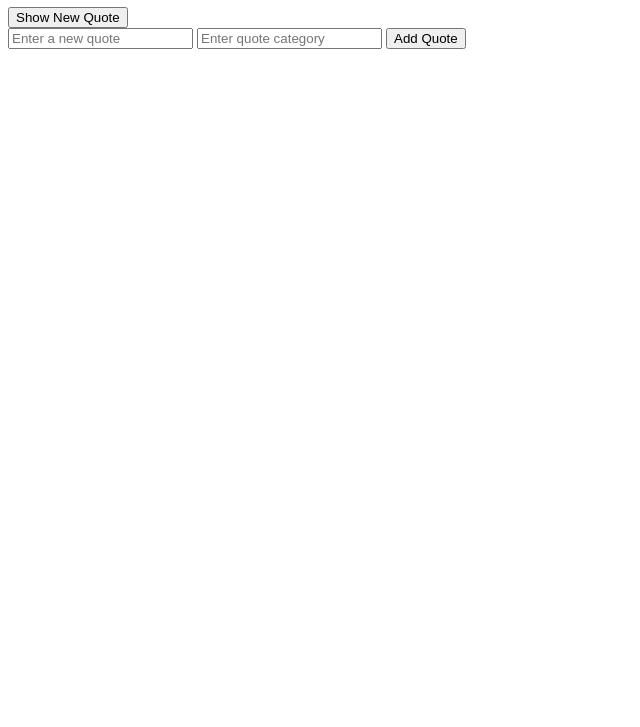
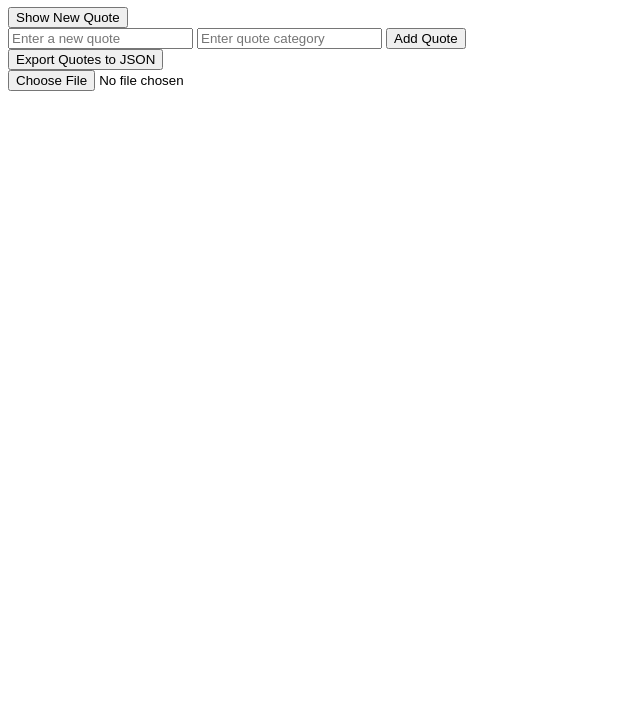
Before and after one commit to AceSapphire/alx_fe_javascript, a plain HTML site: page dom-manipulation/index.html in a window 1280 px wide. Shown: the part 73-800 px from the top of the page, without its empty margins (0-640 px from the left). Drawn offline with Linux system fonts and the light colour scheme.

Commit message:
feat: implement web storage and JSON handling for dynamic quote generator

```diff
--- a/dom-manipulation/index.html
+++ b/dom-manipulation/index.html
@@ -21,6 +21,16 @@
     <button onclick="createAddQuoteForm()">Add Quote</button>
   </div>
 
+  <!-- Export Quotes Button -->
+  <div>
+    <button onclick="exportToJson()">Export Quotes to JSON</button>
+  </div>
+
+  <!-- Import Quotes Input -->
+  <div>
+    <input type="file" id="importFile" accept=".json" onchange="importFromJsonFile(event)" />
+  </div>
+
   <script src="script.js"></script>
 </body>
 </html>
--- a/dom-manipulation/script.js
+++ b/dom-manipulation/script.js
@@ -1,11 +1,28 @@
-// Array of quotes
+// ===============================
+// Quotes Array & Local Storage
+// ===============================
+
+// Initial quotes
 let quotes = [
   { text: "The best way to get started is to quit talking and begin doing.", category: "Motivation" },
   { text: "Don’t let yesterday take up too much of today.", category: "Inspiration" },
   { text: "It’s not whether you get knocked down, it’s whether you get up.", category: "Perseverance" }
 ];
 
-// Function to show random quote using createElement & appendChild
+// Load quotes from localStorage if available
+if (localStorage.getItem('quotes')) {
+  quotes = JSON.parse(localStorage.getItem('quotes'));
+}
+
+// Save quotes to localStorage
+function saveQuotes() {
+  localStorage.setItem('quotes', JSON.stringify(quotes));
+}
+
+// ===============================
+// Show Random Quote
+// ===============================
+
 function showRandomQuote() {
   const randomIndex = Math.floor(Math.random() * quotes.length);
   const randomQuote = quotes[randomIndex];
@@ -14,29 +31,34 @@ function showRandomQuote() {
   // Clear old quote
   quoteDisplay.innerHTML = '';
 
-  // Create quote text element
+  // Create new quote elements using createElement + appendChild
   const quoteText = document.createElement('p');
   quoteText.textContent = `"${randomQuote.text}"`;
 
-  // Create quote category element
   const quoteCategory = document.createElement('p');
   quoteCategory.innerHTML = `<em>Category: ${randomQuote.category}</em>`;
 
-  // Append both to the display container
   quoteDisplay.appendChild(quoteText);
   quoteDisplay.appendChild(quoteCategory);
+
+  // Save last shown quote in sessionStorage (optional)
+  sessionStorage.setItem('lastQuote', JSON.stringify(randomQuote));
 }
 
-// Event listener for the Show New Quote button
+// Add event listener for "Show New Quote" button
 document.getElementById('newQuote').addEventListener('click', showRandomQuote);
 
-// Function to add a new quote
+// ===============================
+// Add New Quote
+// ===============================
+
 function createAddQuoteForm() {
   const newText = document.getElementById('newQuoteText').value.trim();
   const newCategory = document.getElementById('newQuoteCategory').value.trim();
 
   if (newText && newCategory) {
     quotes.push({ text: newText, category: newCategory });
+    saveQuotes(); // Save to localStorage
     alert('New quote added!');
     // Clear inputs
     document.getElementById('newQuoteText').value = '';
@@ -45,3 +67,34 @@ function createAddQuoteForm() {
     alert('Please enter both a quote and category.');
   }
 }
+
+// ===============================
+// Export to JSON
+// ===============================
+
+function exportToJson() {
+  const json = JSON.stringify(quotes, null, 2); // Pretty format
+  const blob = new Blob([json], { type: "application/json" });
+  const url = URL.createObjectURL(blob);
+
+  const a = document.createElement('a');
+  a.href = url;
+  a.download = 'quotes.json';
+  a.click();
+  URL.revokeObjectURL(url);
+}
+
+// ===============================
+// Import from JSON
+// ===============================
+
+function importFromJsonFile(event) {
+  const fileReader = new FileReader();
+  fileReader.onload = function(event) {
+    const importedQuotes = JSON.parse(event.target.result);
+    quotes.push(...importedQuotes);
+    saveQuotes();
+    alert('Quotes imported successfully!');
+  };
+  fileReader.readAsText(event.target.files[0]);
+}
```
